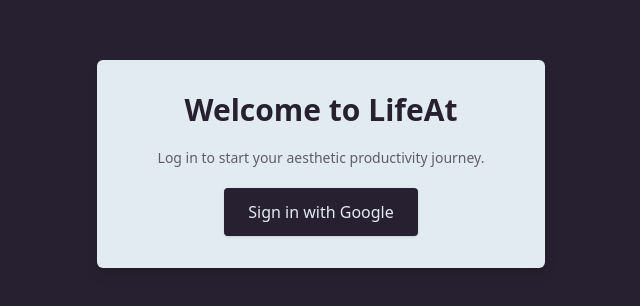
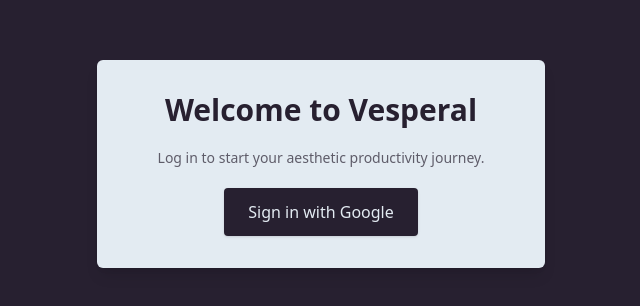
Before and after one commit to Arsh-31/Vesperal, a Next.js app: page /login in a window 1280 px wide. Shown: the part 236-542 px from the top of the page, without its empty margins (319-959 px from the left). Built offline with nearby package versions, Linux system fonts and the light colour scheme; no server answers.

Commit message:
correct name

```diff
--- a/src/app/login/page.tsx
+++ b/src/app/login/page.tsx
@@ -26,7 +26,7 @@
     >
       <div className="p-8 rounded-md shadow-lg text-center space-y-5 max-w-md w-full bg-[#e3ebf2]">
         <h1 className="text-3xl font-bold" style={{ color: "#272030" }}>
-          Welcome to LifeAt
+          Welcome to Vesperal
         </h1>
 
         <p className="text-sm" style={{ color: "#272030", opacity: 0.7 }}>
```
